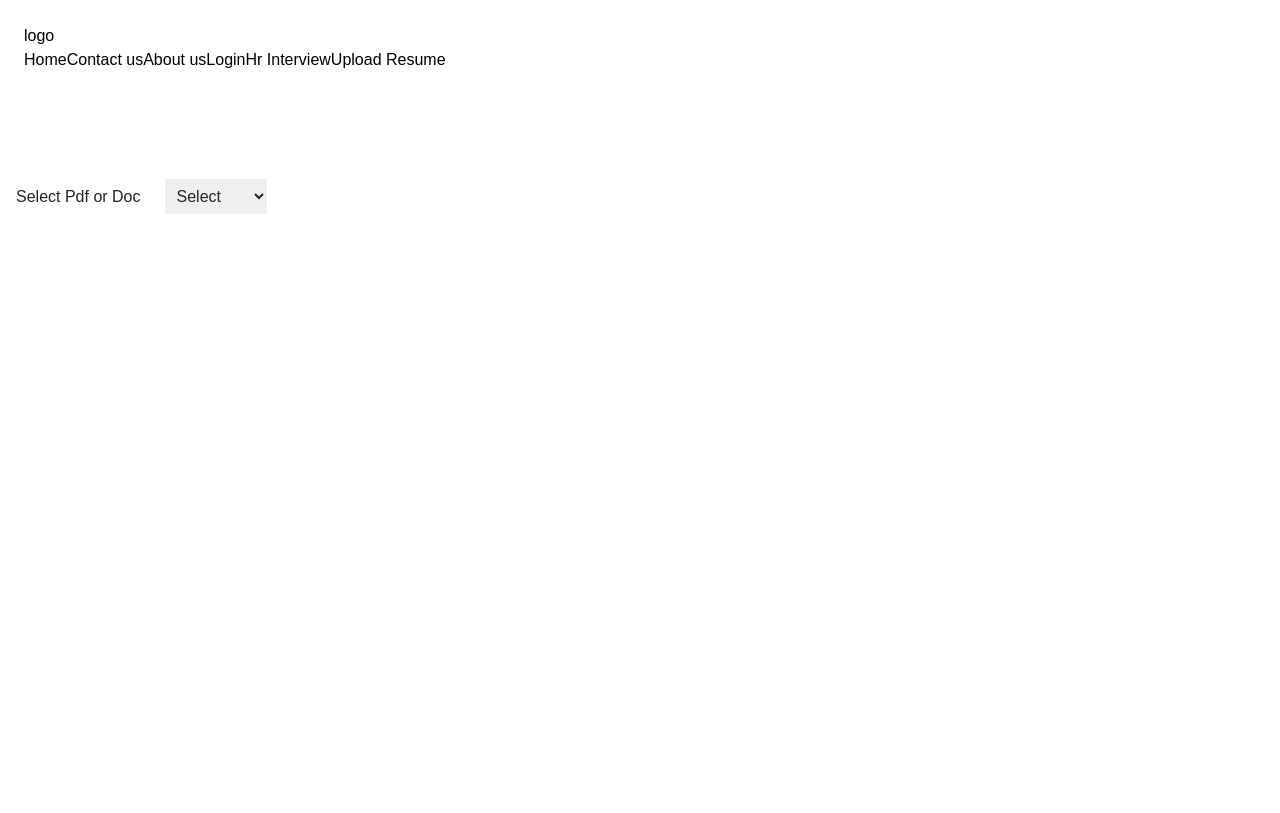
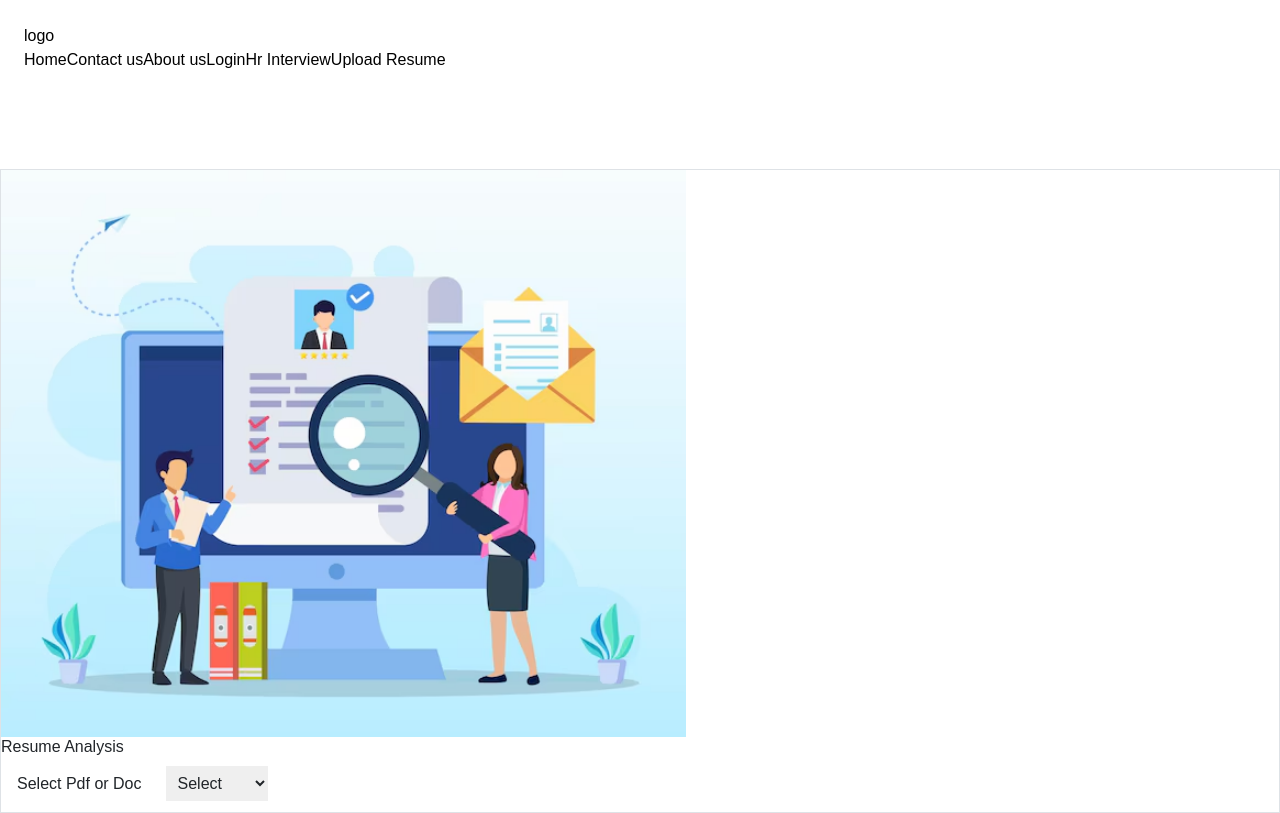
Before and after one commit to koshtiharsh/AI_interview, a React (Vite) app in the folder frontend/: page /resume in a window 1280 px wide. Built offline with nearby package versions, Linux system fonts and the light colour scheme.

Commit message:
role choosing option added

```diff
--- a/frontend/src/components/Resume.jsx
+++ b/frontend/src/components/Resume.jsx
@@ -3,7 +3,7 @@ import { context } from '../context/Context'
 import { useNavigate } from 'react-router-dom'
 import Navbar from './Navbar'
 import loader from '../assets/loader-1.gif'
-
+import photo from '../assets/rmphoto.png'
 const Resume = () => {
 
 
@@ -21,7 +21,7 @@ const Resume = () => {
 
   const handleSubmit = async (e) => {
 
-    if (subRole.length == 0 && file==null) return;
+    if (subRole.length == 0 && file == null) return;
     setIsLoading(true)
     e.preventDefault();
 
@@ -52,10 +52,12 @@ const Resume = () => {
         <Navbar />
       </div>
 
-      <div className="flex justify-center items-center h-[50vh] w-full">
-        <div className="h-[300px] flex flex-col items-center justify-center">
+      <div className="flex justify-around items-center flex-row-reverse w-[700px]  h-[50vh]  m-auto border rounded-md ">
 
+        <img src={photo} className='w-[50%] h-full flex-1' alt="" />
+        <div className="h-[300px] flex flex-col items-center justify-center flex-1 relative">
 
+          <h1 className='font-bold text-xl absolute top-0' >Resume Analysis</h1>
           <input id='fileselect' type="file" onChange={(e) => setFile(e.target.files[0])} hidden />
           <label htmlFor='fileselect' className='rounded-md w-36 h-10 p-2 m-2 cursor-pointer shadow-[0px_2px_3px_-1px_rgba(0,0,0,0.1),0px_1px_0px_0px_rgba(25,28,33,0.02),0px_0px_0px_1px_rgba(25,28,33,0.08)]'>Select Pdf or Doc</label>
           {file && <p>{file.name}</p>}
```
Also changed, not shown: frontend/src/assets/resume_img.png (added), frontend/src/assets/rmphoto.png (added).
